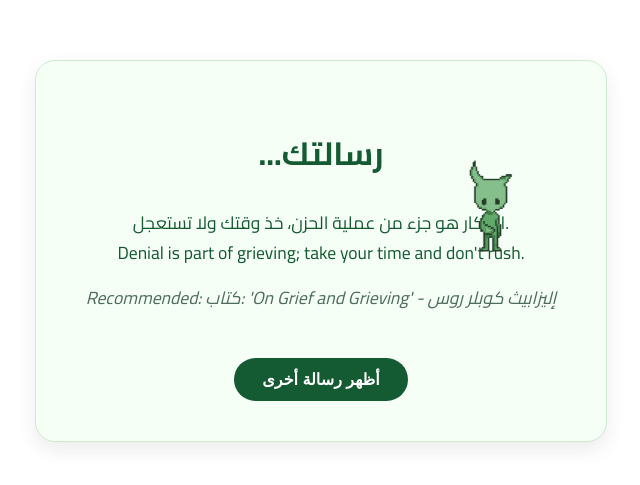
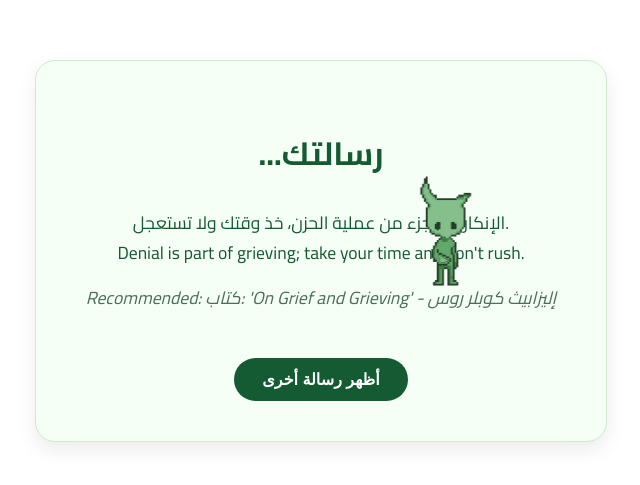
Before and after one commit to rozaa2212/grief-support-site, a plain HTML site: page denial.html in a window 1280 px wide. Shown: the part 189-674 px from the top of the page, without its empty margins (319-959 px from the left). Drawn offline with Linux system fonts and the light colour scheme.

Commit message:
Update denial.html

```diff
--- a/denial.html
+++ b/denial.html
@@ -61,9 +61,9 @@
     }
     .character-inside {
       position: absolute;
-      top: 70px;       /* تحكم في المسافة من فوق */
-      right: 40px;     /* تحكم في المسافة من اليمين */
-      width: 150px;    /* حجم الصورة */
+      top: 80px;       /* تحكم في المسافة من فوق */
+      right: 70px;     /* تحكم في المسافة من اليمين */
+      width: 180px;    /* حجم الصورة */
       height: auto;
       opacity: 1;
       z-index: 2;      /* عشان تكون فوق النص */
```
